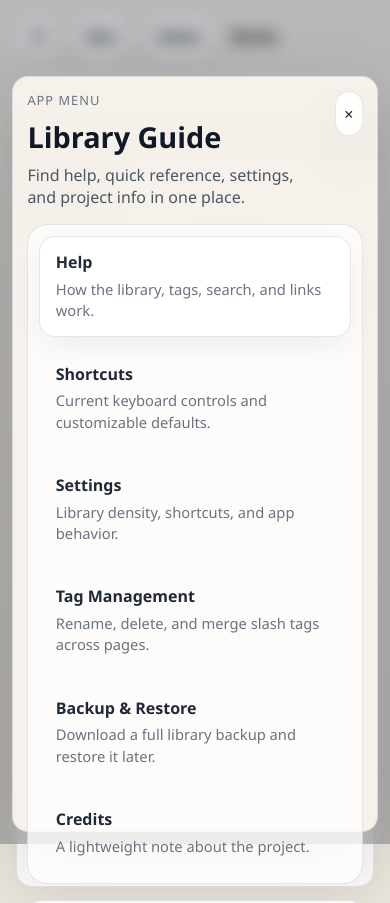
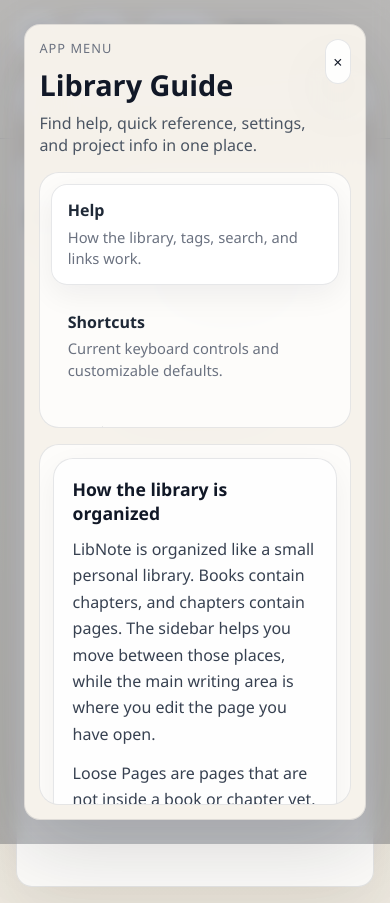
Before and after one commit to sci336/libnote, a React (Vite) app: page / in a window 390 px wide. Both pictures are taken after a click on the button "Open app menu". Built offline with nearby package versions, Linux system fonts and the light colour scheme.

Commit message:
Refine app menu layout scrolling

```diff
--- a/src/styles.css
+++ b/src/styles.css
@@ -353,6 +353,10 @@ button {
   position: fixed;
   inset: 0;
   z-index: 30;
+  display: flex;
+  align-items: center;
+  justify-content: center;
+  padding: 1.5rem;
 }
 
 .app-menu-backdrop {
@@ -365,11 +369,9 @@ button {
 }
 
 .app-menu-panel {
-  position: absolute;
-  top: 5.25rem;
-  left: 1.25rem;
-  right: 1.25rem;
-  bottom: 1.25rem;
+  position: relative;
+  width: 100%;
+  max-height: calc(100vh - 48px);
   display: flex;
   flex-direction: column;
   gap: 1.25rem;
@@ -379,6 +381,7 @@ button {
   background: rgba(248, 244, 237, 0.96);
   box-shadow: 0 24px 80px rgba(17, 24, 39, 0.16);
   backdrop-filter: blur(24px);
+  overflow: hidden;
 }
 
 .app-menu-header {
@@ -386,6 +389,7 @@ button {
   align-items: flex-start;
   justify-content: space-between;
   gap: 1rem;
+  flex-shrink: 0;
 }
 
 .app-menu-subtitle {
@@ -399,7 +403,9 @@ button {
   min-height: 0;
   display: grid;
   grid-template-columns: minmax(220px, 280px) minmax(0, 1fr);
+  grid-template-rows: minmax(0, 1fr);
   gap: 1rem;
+  overflow: hidden;
 }
 
 .app-menu-nav,
@@ -415,6 +421,9 @@ button {
   display: flex;
   flex-direction: column;
   gap: 0.65rem;
+  min-height: 0;
+  max-height: 100%;
+  overflow-y: auto;
   padding: 0.8rem;
 }
 
@@ -447,7 +456,8 @@ button {
 }
 
 .app-menu-content {
-  overflow: auto;
+  min-height: 0;
+  overflow-y: auto;
   padding: 1rem;
 }
 
@@ -1925,20 +1935,19 @@ mark {
   }
 
   .app-menu-panel {
-    top: 5rem;
-    left: 1rem;
-    right: 1rem;
-    bottom: 1rem;
     padding: 1rem;
   }
 
   .app-menu-body {
     grid-template-columns: 1fr;
+    grid-template-rows: auto minmax(0, 1fr);
   }
 
   .app-menu-nav {
     overflow-x: auto;
+    overflow-y: hidden;
     flex-direction: row;
+    max-height: 11rem;
     padding: 0.65rem;
   }
 
@@ -2024,10 +2033,6 @@ mark {
   }
 
   .app-menu-panel {
-    top: 4.75rem;
-    left: 0.75rem;
-    right: 0.75rem;
-    bottom: 0.75rem;
     gap: 1rem;
     padding: 0.9rem;
     border-radius: 1rem;
@@ -2040,6 +2045,8 @@ mark {
   .app-menu-nav {
     flex-direction: column;
     overflow-x: visible;
+    overflow-y: auto;
+    max-height: min(16rem, 35vh);
   }
 
   .app-menu-nav-item {
```
